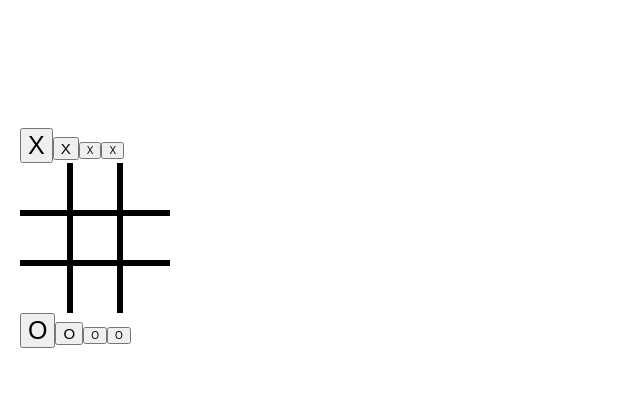
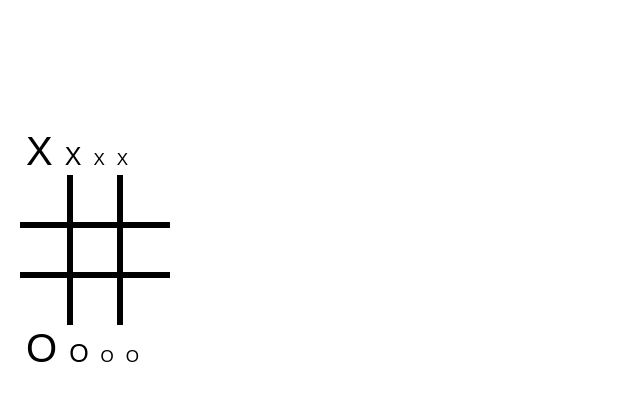
Before and after one commit to vitorjaum/jogoDaVelha2, a React (Create React App) app: page / in a window 1280 px wide. Shown: the top 400 px of the page, without its empty margins (0-640 px from the left). Built offline with nearby package versions, Linux system fonts and the light colour scheme.

Commit message:
add: pieces palette style + change title

```diff
--- a/public/index.html
+++ b/public/index.html
@@ -24,7 +24,7 @@
       work correctly both with client-side routing and a non-root public URL.
       Learn how to configure a non-root public URL by running `npm run build`.
     -->
-    <title>React App</title>
+    <title>Tic Tac Toe 2</title>
   </head>
   <body>
     <noscript>You need to enable JavaScript to run this app.</noscript>
--- a/src/components/circlePieces/CirclePieces.jsx
+++ b/src/components/circlePieces/CirclePieces.jsx
@@ -2,9 +2,24 @@ import React from "react";
 // import "./CirclePieces.css";
 import { currentValue } from "../../constants/currentMoves";
 
-const btnBig = { fontSize: "25px" };
-const btnMedium = { fontSize: "15px" };
-const btnSmall = { fontSize: "10px" };
+const btnBig = {
+  fontSize: "40px",
+  backgroundColor: "transparent",
+  border: "none",
+  cursor: "pointer",
+};
+const btnMedium = {
+  fontSize: "25px",
+  backgroundColor: "transparent",
+  border: "none",
+  cursor: "pointer",
+};
+const btnSmall = {
+  fontSize: "17px",
+  backgroundColor: "transparent",
+  border: "none",
+  cursor: "pointer",
+};
 
 const styles = ["", btnSmall, btnSmall, btnMedium, btnBig];
 
--- a/src/components/square/Square.jsx
+++ b/src/components/square/Square.jsx
@@ -3,6 +3,7 @@ import "./Square.css";
 import currentSquares, {
   currentPieces,
   currentValue,
+  piecesUsed,
 } from "../../constants/currentMoves.js";
 import { useState } from "react/cjs/react.development";
 
@@ -17,25 +18,31 @@ const possibilities = [
   [2, 4, 6],
 ];
 
-const pieceSize = [0, 12, 12, 20, 30];
+const pieceSizeStl = [0, 12, 12, 20, 30];
 
 const Square = ({ position }) => {
   const [int, setInt] = useState("");
   const [stl, setStl] = useState({});
 
   const play = () => {
-    console.log(currentPieces[position]);
     console.log({ currentPieces });
+    console.log(piecesUsed);
+    const currValue = currentValue[0];
+    const pieceType = currValue.type;
+    const pieceSize = currValue.size;
+    const pieceBtn = document.getElementById(`XPieceBtn-${pieceSize}`);
 
     if (
       currentPieces[position] == undefined ||
-      currentPieces[position]?.size < currentValue[0]?.size
+      currentPieces[position]?.size < pieceSize
     ) {
       console.log({ currentValue });
-      setInt(currentValue[0]?.type);
-      setStl({ fontSize: pieceSize[currentValue[0].size] });
-      currentPieces[position] = currentValue[0];
-      currentSquares[position] = currentValue[0]?.type;
+      setInt(pieceType);
+      setStl({ fontSize: pieceSizeStl[pieceSize] });
+      currentPieces[position] = currValue;
+      currentSquares[position] = pieceType;
+      piecesUsed[pieceType][pieceSize] = pieceSize;
+      document.getElementById(`XPieceBtn-${pieceSize}`).style.display = "none";
 
       possibilities.map((move) => {
         if (currentSquares[move[0]] != "") {
@@ -43,7 +50,7 @@ const Square = ({ position }) => {
             currentSquares[move[0]] == currentSquares[move[1]] &&
             currentSquares[move[1]] == currentSquares[move[2]]
           ) {
-            alert(`${currentValue[0].type} ganhou`);
+            alert(`${pieceType} ganhou`);
           }
         }
       });
--- a/src/components/xPieces/XPieces.css
+++ b/src/components/xPieces/XPieces.css
@@ -0,0 +1,24 @@
+.XPieceBtn:after {
+  transform: scale(1.5);
+}
+
+.XPieceBtn {
+  background-color: transparent;
+  border: none;
+  cursor: pointer;
+}
+.XPieceBtn:hover {
+  transform: scale(1.5);
+}
+#XPieceBtn-4 {
+  font-size: 40px;
+}
+#XPieceBtn-3 {
+  font-size: 25px;
+}
+#XPieceBtn-2 {
+  font-size: 17px;
+}
+#XPieceBtn-1 {
+  font-size: 17px;
+}
--- a/src/components/xPieces/XPieces.jsx
+++ b/src/components/xPieces/XPieces.jsx
@@ -1,23 +1,51 @@
 import React from "react";
 import { useState } from "react/cjs/react.development";
+import "./XPieces.css";
+import currentSquares, {
+  currentValue,
+  piecesUsed,
+} from "../../constants/currentMoves";
 
-import { currentValue } from "../../constants/currentMoves";
+import { useEffect } from "react/cjs/react.development";
 
-const btnBig = { fontSize: "25px" };
-const btnMedium = { fontSize: "15px" };
-const btnSmall = { fontSize: "10px" };
+const btnBig = {
+  fontSize: "40px",
+  backgroundColor: "transparent",
+  border: "none",
+  cursor: "pointer",
+};
+const btnMedium = {
+  fontSize: "25px",
+  backgroundColor: "transparent",
+  border: "none",
+  cursor: "pointer",
+};
+const btnSmall = {
+  fontSize: "17px",
+  backgroundColor: "transparent",
+  border: "none",
+  cursor: "pointer",
+};
 
 const styles = ["", btnSmall, btnSmall, btnMedium, btnBig];
 
 const PieceButton = ({ size, children }) => {
+  const [stl, setStl] = useState({});
+
   const setPiece = () => {
+    setStl({ transform: "scale(1.5)" });
     currentValue[0] = { type: "X", size };
-    console.log(currentValue);
+    console.log(`XPieceBtn-${size}`);
   };
 
   return (
     <>
-      <button onClick={setPiece} style={styles[size]} className={"XPieceBtn"}>
+      <button
+        onClick={setPiece}
+        id={`XPieceBtn-${size}`}
+        className={`XPieceBtn`}
+        style={stl}
+      >
         {children}
       </button>
     </>
--- a/src/constants/currentMoves.js
+++ b/src/constants/currentMoves.js
@@ -1,5 +1,6 @@
 var currentSquares = ["", "", "", "", "", "", "", "", ""];
 export var currentValue = [];
 export var currentPieces = [];
+export var piecesUsed = { X: [], Y: [] };
 
 export default currentSquares;
```
